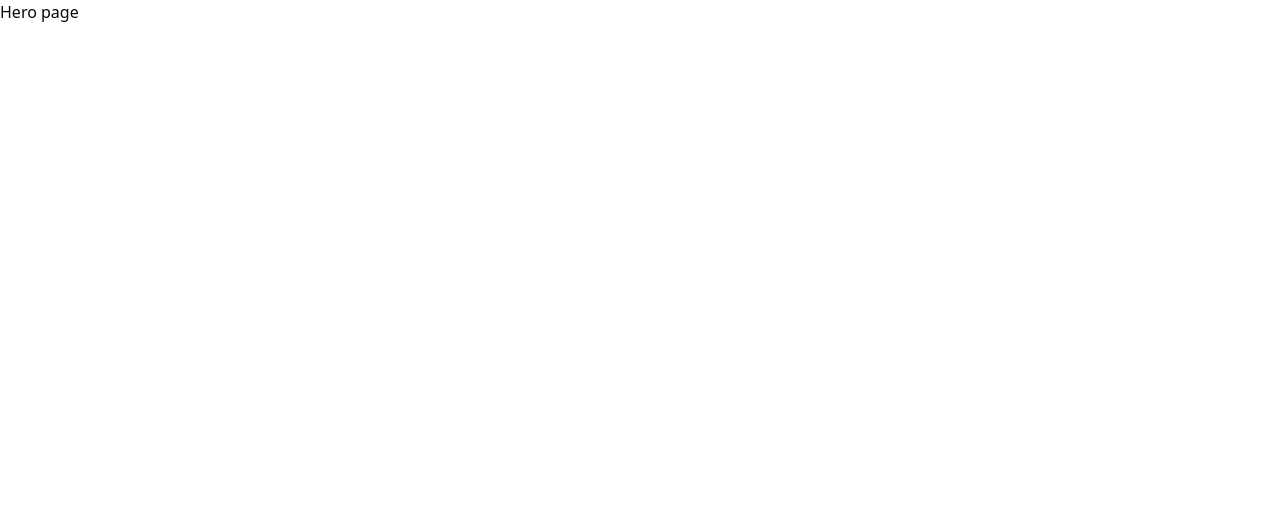
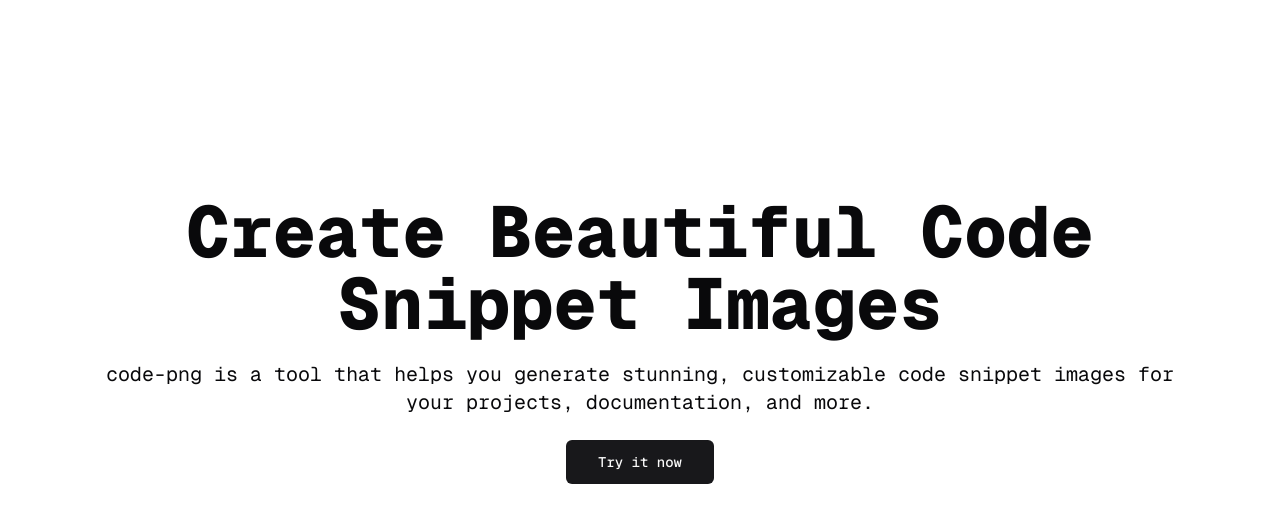
Before and after one commit to nisabmohd/code-png, a Next.js app: page / in a window 1280 px wide. Shown: the top 522 px of the page. Built offline with nearby package versions, Linux system fonts and the light colour scheme.

Commit message:
added hero page boilerplate will modify later

```diff
--- a/app/layout.tsx
+++ b/app/layout.tsx
@@ -1,12 +1,12 @@
 import type { Metadata } from "next";
-import { GeistSans } from "geist/font/sans";
 import { GeistMono } from "geist/font/mono";
 import { ThemeProvider } from "@/components/theme-provider";
 import "./globals.css";
 
 export const metadata: Metadata = {
-  title: "Create Next App",
-  description: "Generated by create next app",
+  title: "codepng",
+  description:
+    "code-png is a tool that helps you generate stunning, customizable code snippet images for your projects, documentation, and more.",
 };
 
 export default function RootLayout({
@@ -16,14 +16,14 @@
 }>) {
   return (
     <html className="dark" lang="en" suppressHydrationWarning>
-      <body className={`${GeistSans.variable} ${GeistMono.variable}`}>
+      <body className={`${GeistMono.variable}`}>
         <ThemeProvider
           attribute="class"
           defaultTheme="system"
           enableSystem
           disableTransitionOnChange
         >
-          <main className="font-sans">{children}</main>
+          <main className="font-code">{children}</main>
         </ThemeProvider>
       </body>
     </html>
--- a/app/page.tsx
+++ b/app/page.tsx
@@ -1,3 +1,21 @@
+// TODO: Make hero page
+
+import { buttonVariants } from "@/components/ui/button";
+import Link from "next/link";
+
 export default function Home() {
-  return <div>Hero page</div>;
+  return (
+    <div className="flex flex-col items-center justify-center py-20 h-[85vh] container">
+      <h2 className="sm:text-7xl text-4xl text-center font-extrabold">
+        Create Beautiful Code Snippet Images
+      </h2>
+      <p className="sm:text-xl text-center mt-5 mb-6 w-[90%]">
+        code-png is a tool that helps you generate stunning, customizable code
+        snippet images for your projects, documentation, and more.
+      </p>
+      <Link href="/editor" className={buttonVariants({ size: "lg" })}>
+        Try it now
+      </Link>
+    </div>
+  );
 }
--- a/components/editor.tsx
+++ b/components/editor.tsx
@@ -24,7 +24,7 @@
 }) {
   const mounted = useMounted();
   let { filename, code, highlight, lines, lang, setData } = useEditor();
-  const { setTheme } = useTheme();
+  const { setTheme, resolvedTheme } = useTheme();
 
   useEffect(() => {
     if (!urlCode) return;
@@ -75,7 +75,7 @@
             ))}
           </SelectContent>
         </Select>
-        <Select onValueChange={setTheme}>
+        <Select value={resolvedTheme} onValueChange={setTheme}>
           <SelectTrigger>
             <SelectValue placeholder="Theme" />
           </SelectTrigger>
--- a/components/preview.tsx
+++ b/components/preview.tsx
@@ -44,16 +44,14 @@
 
   function exportAsPng() {
     if (!nodeRef.current) return;
-    toPng(nodeRef.current, { cacheBust: true, quality: 1, pixelRatio: 1 }).then(
-      (dataUrl) => {
-        download(dataUrl, `${filename}.png`);
-      }
-    );
+    toPng(nodeRef.current, { cacheBust: true }).then((dataUrl) => {
+      download(dataUrl, `${filename}.png`);
+    });
   }
 
   function exportAsSvg() {
     if (!nodeRef.current) return;
-    toSvg(nodeRef.current, { cacheBust: true, quality: 1 }).then((dataUrl) => {
+    toSvg(nodeRef.current, { cacheBust: true }).then((dataUrl) => {
       download(dataUrl, `${filename}.svg`);
     });
   }
--- a/lib/utils.ts
+++ b/lib/utils.ts
@@ -48,7 +48,6 @@
       public String toString() {
           return Integer.toString(val);
       }
-}
-`;
+}`;
 export const defaultLang = "java" satisfies LangKeys;
 export const defaultFilename = "untitled";
```
